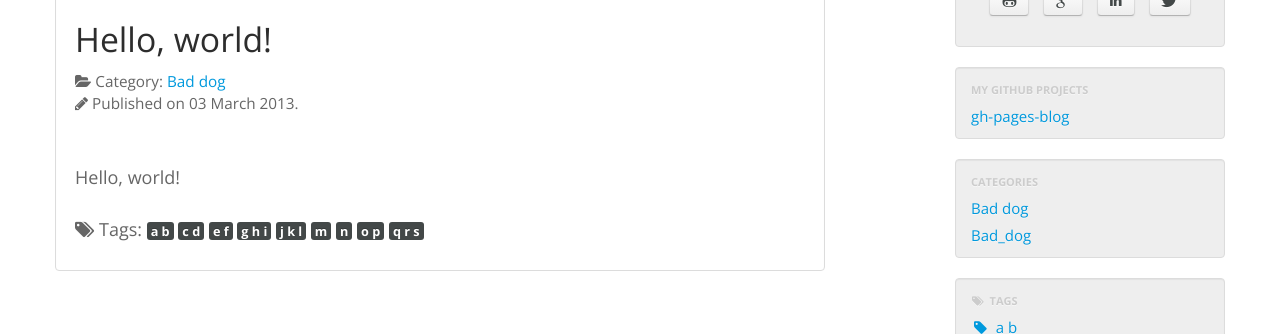
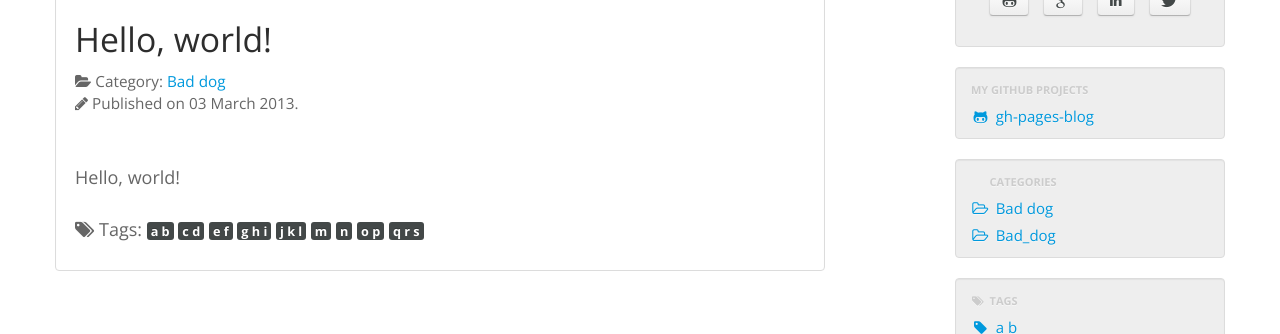
Before and after one commit to thedereck/thedereck.github.com, a Jekyll site: the page built from index.html, in a window 1280 px wide. Shown: the part 474-808 px from the top of the page. Built offline with Jekyll 4.4.1, drawn with Linux system fonts in a browser that asks for light colours.

Commit message:
Added font awesome support to github and categories navlinks

```diff
--- a/_includes/body/sections/categories.html
+++ b/_includes/body/sections/categories.html
@@ -16,7 +16,12 @@
 
 <div class="well" style="padding: 8px 0;">
 	<ul class="nav nav-list">
-		<li class="nav-header">Categories</li>
+		<li class="nav-header">
+			{% if site.font_awesome.enabled %}
+			<i class="icon-folder-alt"></i>
+			{% endif %}
+			Categories
+		</li>
 {% assign prev_category = '' %}
 {% for i in (1..number_of_categories) %}
 	{% capture category %}{{ sorted_category_names | truncatewords:i | remove:'...' | split:' ' | last | downcase }}{% endcapture %}
@@ -24,6 +29,9 @@
 		{% assign prev_category = category %}
 		<li>
 			<a href="{{ site.url }}/category.html?category={{ category }}">
+				{% if site.font_awesome.enabled %}
+				<i class="icon-folder-open-alt"></i>
+				{% endif %}
 				{{ category | replace: '___', ' ' | capitalize }}
 			</a>
 		</li>
--- a/_includes/body/sections/github-projects.html
+++ b/_includes/body/sections/github-projects.html
@@ -3,7 +3,12 @@
 		<li class="nav-header">{{ site.github_projects.header }}</li>
 		{% for project in site.github_projects.projects %}
 		<li>
-			<a href="{{ project.url }}">{{ project.name }}</a>
+			<a href="{{ project.url }}">
+				{% if site.font_awesome.enabled %}
+				<i class="icon-github-alt"></i>
+				{% endif %}
+				{{ project.name }}
+			</a>
 		</li>
 		{% endfor %}
 	</ul>
```
